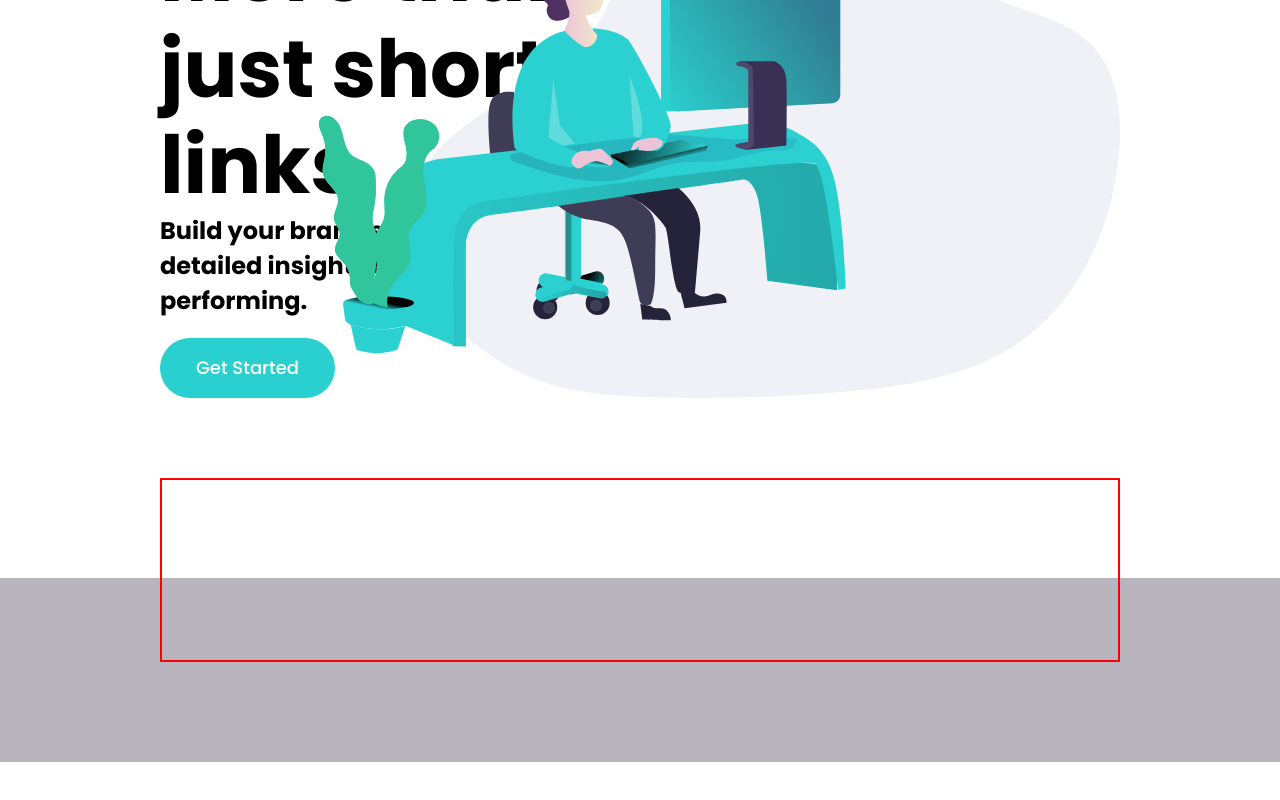
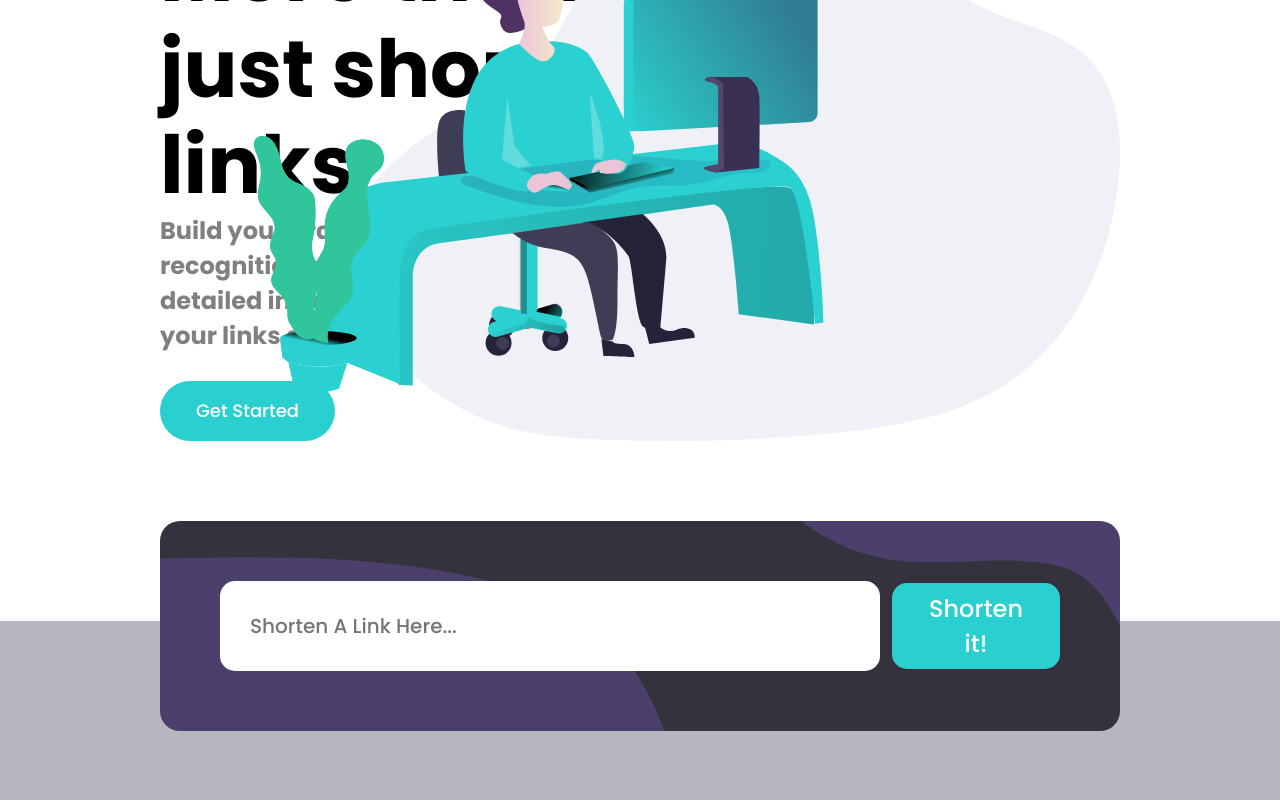
Before and after one commit to EndingNever/urlshortening, a React (Create React App) app: page / in a window 1280 px wide. Shown: the part 242-1042 px from the top of the page. Before the commit the page ends 1004 px from the top, so only its background shows below. Built offline with nearby package versions, Linux system fonts and the light colour scheme.

Commit message:
shortener

```diff
--- a/src/App.css
+++ b/src/App.css
@@ -2,11 +2,11 @@
 :root {
   --dark-violet: hsl(257, 27%, 26%);
   --grayish: hsl(257, 7%, 73%);
+  --very-dark-violet: hsl(255, 11%, 22%);
 }
 
 .App{
   font-family: "Poppins", sans-serif;
   margin-right: auto;
   margin-left: auto;
-
 }
--- a/src/App.js
+++ b/src/App.js
@@ -6,9 +6,9 @@ import MoreThanJust from './Components/MoreThanJust/MoreThanJust';
 function App() {
   return (
     <div className="App">
-      <Header/>
-      <MoreThanJust/>
-      <Gray/>
+      <Header />
+      <MoreThanJust />
+      <Gray />
     </div>
   );
 }
--- a/src/Components/UrlShortener/UrlShortener.js
+++ b/src/Components/UrlShortener/UrlShortener.js
@@ -1,11 +1,12 @@
 import React from 'react'
-import { UrlContainer } from '../../Styles'
+import { UrlContainer, CyanButton,  } from '../../Styles'
 
 export default function UrlShortener() {
   return (
     <UrlContainer>
       <div className="input-container">
-
+        <input type="text" placeholder='Shorten A Link Here...'/>
+        <CyanButton className='input-button'> Shorten it! </CyanButton>
       </div>
     </UrlContainer>
   )
--- a/src/Styles.js
+++ b/src/Styles.js
@@ -1,6 +1,8 @@
 import styled from 'styled-components'
+import bg from "../src/images/bg-shorten-desktop.svg"
 
 export const CyanButton = styled.button`
+cursor: pointer;
       font-family: "Poppins";
       border: none;
       border-radius: 50px;
@@ -14,6 +16,7 @@ export const CyanButton = styled.button`
 `
 
 export const CyanStarted = styled(CyanButton)`
+cursor: pointer;
 margin-bottom: 0px;
 margin-left: 0px;
 text-align: center;
@@ -38,8 +41,10 @@ font-family: "Poppins";
             margin-bottom: 0px;
       }
       h2{
-            color: var(--gray);
+            color: gray;
             margin-top: 0px;
+            margin-bottom: 28px;
+            width: 68%;
       }
 }
 .right-container{
@@ -59,9 +64,37 @@ export const UrlContainer = styled.div`
   margin-left: auto;
   width: 75vw;
   .input-container{
-        border: 2px solid red;
-        padding: 90px;
+        background-color: var(--very-dark-violet);
+        background-image: url(${bg});
+        background-size: cover;
+        background-position: center 10%;
+        background-repeat: no-repeat;
+        border-radius: 20px;
+        padding: 60px;
         position: relative;
         bottom: 100px;
+        display: flex;
+        align-items: center;
+        justify-content: center;
+        input{
+              font-family: "Poppins", sans-serif;
+            border-radius: 15px;
+            border: none;
+            color: gray;
+            font-size: 20px;
+              padding: 30px;
+              width: 75%;
+        }
+        .input-button{
+              font-family: "Poppins", sans-serif;
+              font-size: 24px;
+              display: flex;
+              align-items: center;
+              justify-content: center;
+              border-radius: 15px;
+              padding: 43px;
+              width: 20%;
+            text-align: center;
+        }
   }
 `
```
